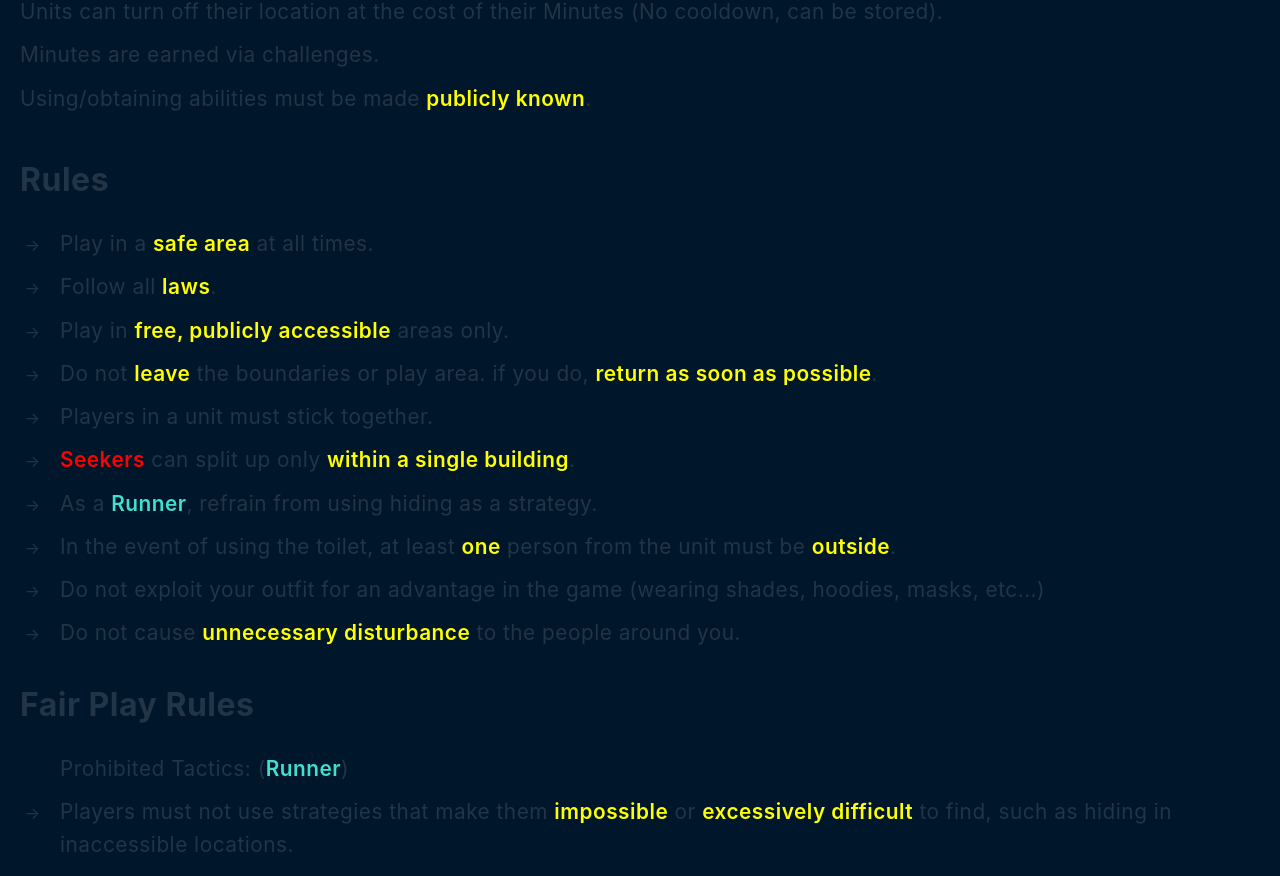
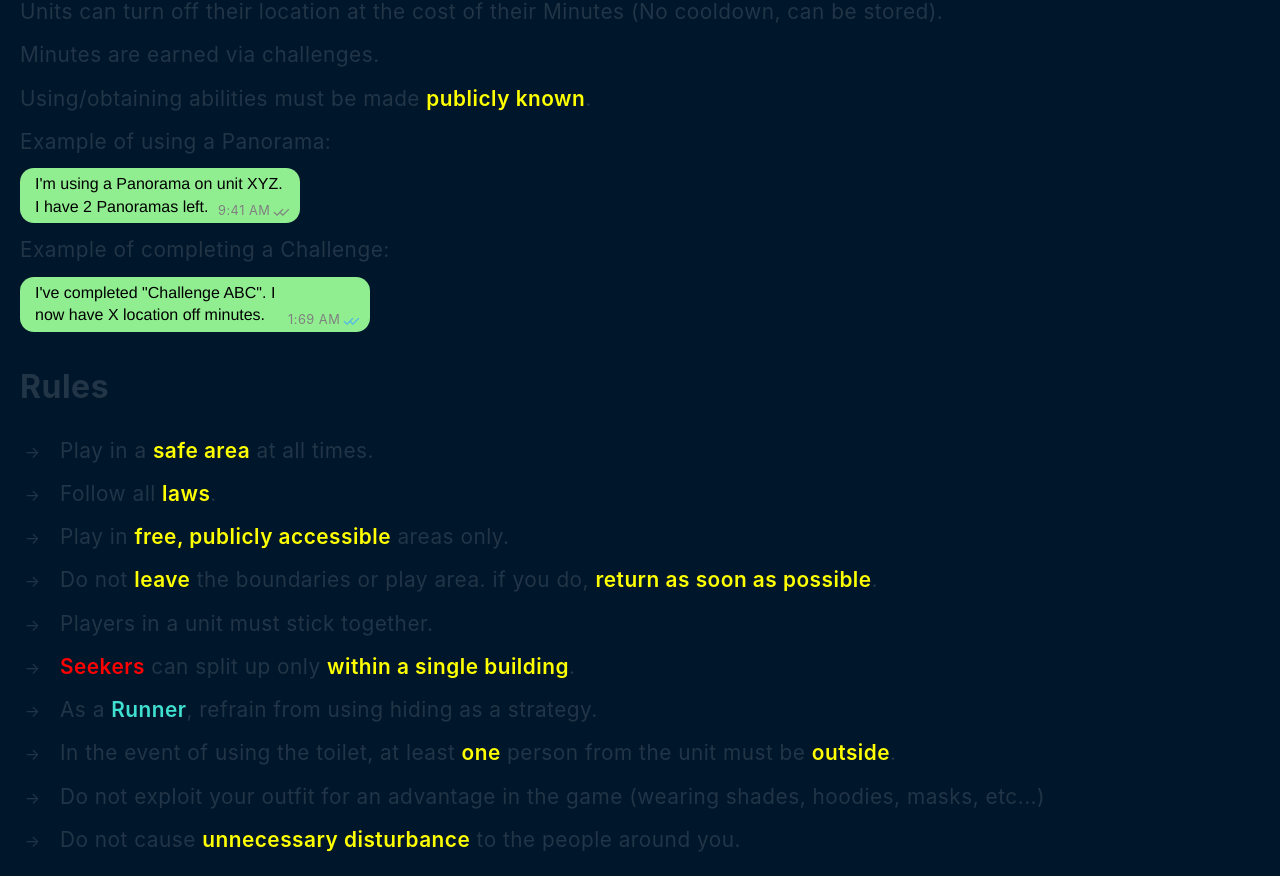
Before and after one commit to JoelIrawanLim/tagWebsite, a React (Vite) app: page /docs in a window 1280 px wide. Shown: the part 2875-3751 px from the top of the page. Built offline with nearby package versions, Linux system fonts and the light colour scheme; no server answers.

Commit message:
added example message as per darius request

```diff
--- a/src/DocsData.ts
+++ b/src/DocsData.ts
@@ -73,9 +73,23 @@ export const SectionContent : ISectionContent[] = [{
 <p>“Location Off” Minutes (both <blue>Runners</blue> and <red>Seekers</red>)</p>
 <p>Units can turn off their location at the cost of their Minutes (No cooldown, can be stored).</p>
 <p>Minutes are earned via challenges.</p>
-
-
 <p>Using/obtaining abilities must be made <yellow>publicly known</yellow>.</p>
+<p>Example of using a Panorama:</p>
+<div style="position: relative; display: flex; flex-direction: row; justify-content: left; height: 55px; width: 280px; margin-left: 20px;">
+<div style="background-color: lightgreen; width: 100%; height: 100%; border-radius: 14px;">
+<p style="font-family: Helvetica Neue; color: black; padding: 5px 15px; line-height: 1.4; font-size: 1rem; letter-spacing: 0px; font-weight: 400;">I'm using a Panorama on unit XYZ. I have 2 Panoramas left.</p>
+<p style="position: absolute; top: 33px; left: 178px; font-size: 0.8rem; color: grey; width: 80px;">9:41 AM</p>
+<p style="position: absolute; top: 32px; left: 232px; font-size: 0.9rem; color: grey; letter-spacing: -7px;">✓✓</p>
+</div>
+</div>
+<p style="padding-top: 10px";>Example of completing a Challenge:</p>
+<div style="position: relative; display: flex; flex-direction: row; justify-content: left; height: 55px; width: 350px; margin-left: 20px;">
+<div style="background-color: lightgreen; width: 100%; height: 100%; border-radius: 14px;">
+<p style="font-family: Helvetica Neue; color: black; padding: 5px 15px; line-height: 1.4; font-size: 1rem; letter-spacing: 0px; font-weight: 400; margin-right: 75px;">I've completed "Challenge ABC". I now have X location off minutes.</p>
+<p style="position: absolute; top: 33px; left: 248px; font-size: 0.8rem; color: grey; width: 80px;">1:69 AM</p>
+<p style="position: absolute; top: 32px; left: 302px; font-size: 0.9rem; color: #4FB6EC; letter-spacing: -7px;">✓✓</p>
+</div>
+</div>
 `,
 }, {
    sectionid: "rules",
```
Also changed, not shown: src/Docs.css (line endings or trailing spaces).
